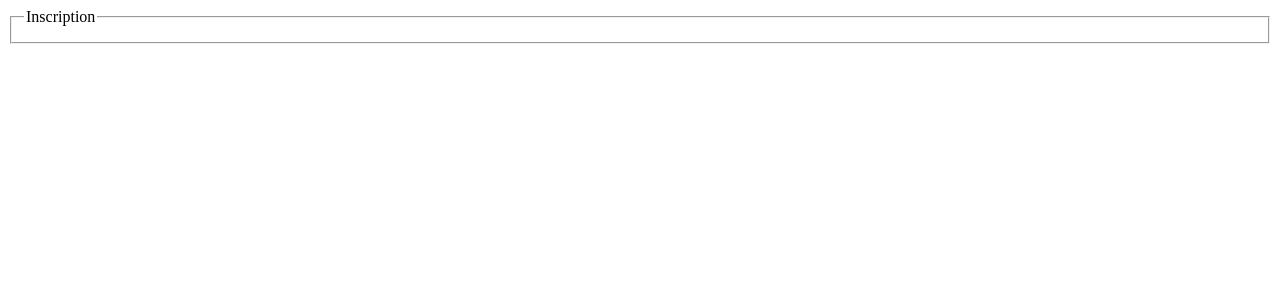
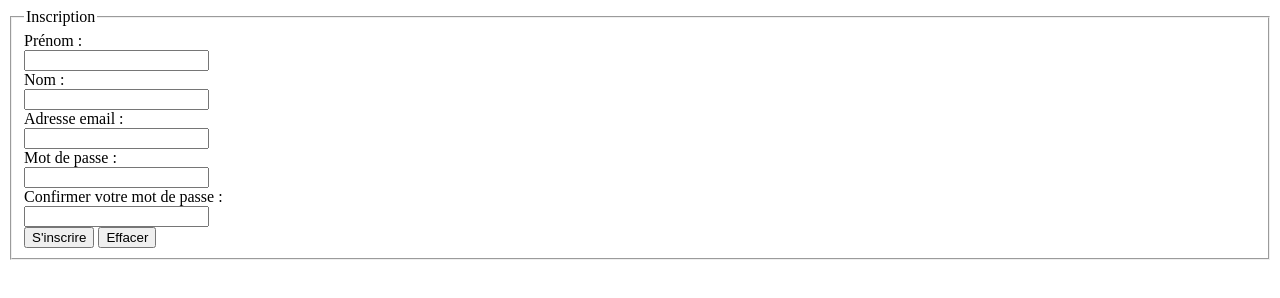
Before and after one commit to derdeche/Formulaire-Authentification-Inscription, a plain HTML site: page inscription.html in a window 1280 px wide. Drawn offline with Linux system fonts and the light colour scheme.

Commit message:
rajout label ,input

```diff
--- a/inscription.html
+++ b/inscription.html
@@ -8,16 +8,29 @@
 <body>
 
     <fieldset>
+
         <legend>Inscription</legend>
 
+        <form>
+            <label>Prénom :</label><br/>
+            <input type="text"/><br/>
 
+            <label>Nom :</label><br/>
+            <input type="text"/><br/>
 
+            <label>Adresse email :</label><br/>
+            <input type="email"/><br/>
 
+            <label>Mot de passe :</label><br/>
+            <input type="password"/><br/>
 
+            <label>Confirmer votre mot de passe :</label><br/>
+            <input type="password"/><br/>
 
+            <button type="submit">S'inscrire</button>
+            <button type="reset">Effacer</button>
 
-
-
+        </form>
 
 
     </fieldset>
```
